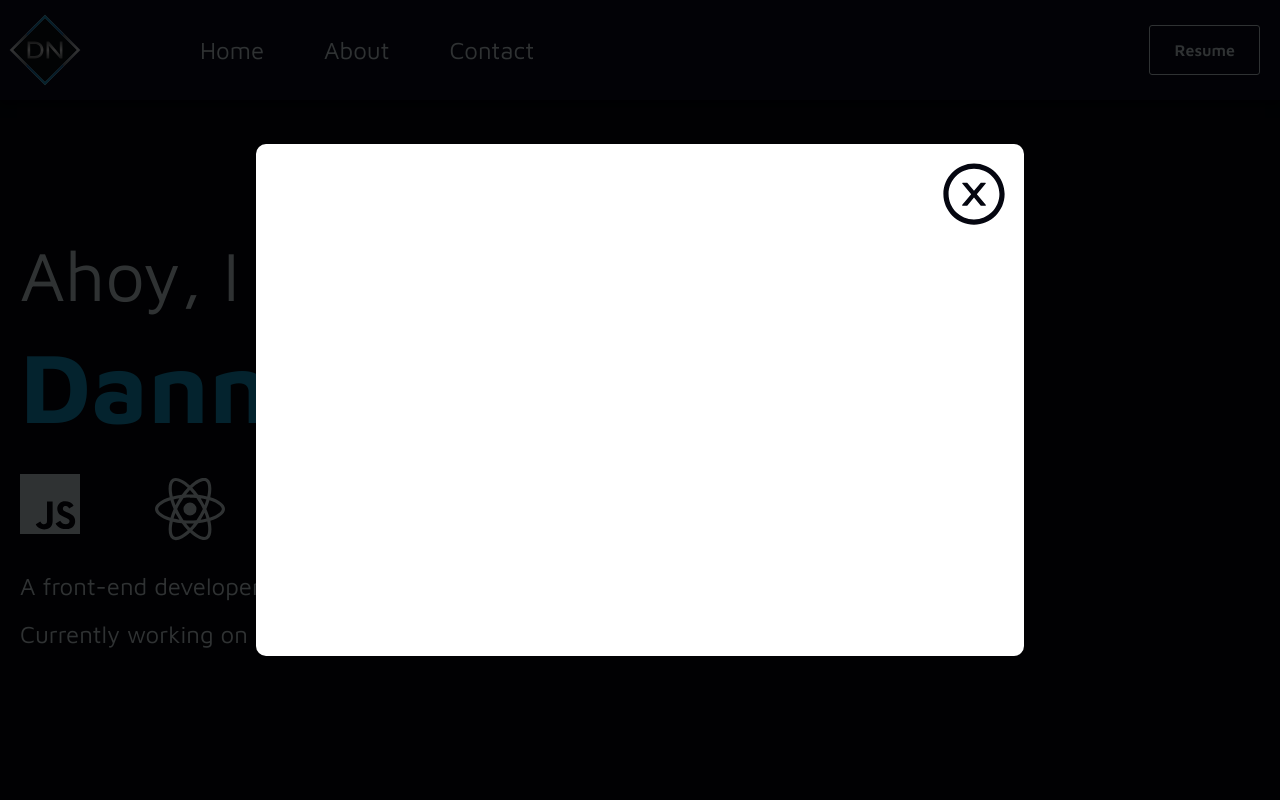
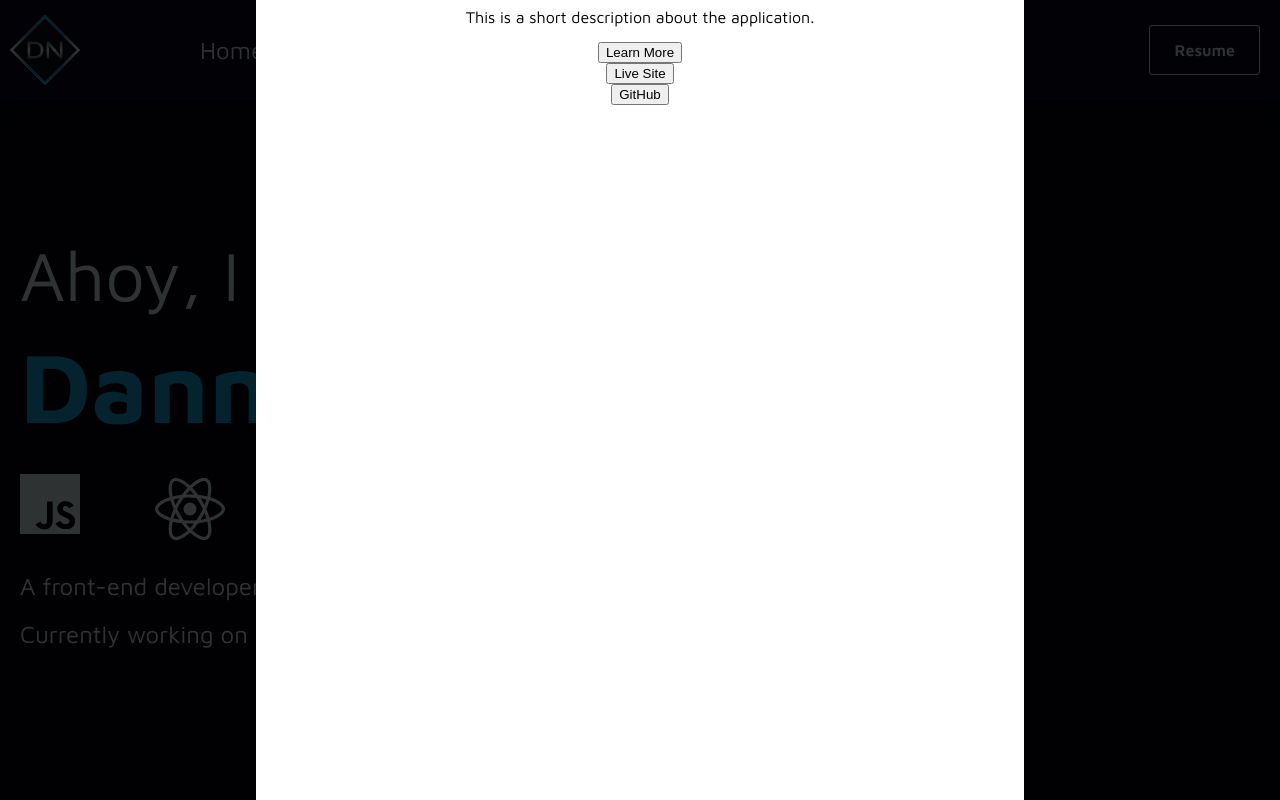
Before and after one commit to dnguyen130/portfolio, a Next.js app: page / in a window 1280 px wide. Shown: the top 800 px of the page. Built offline with nearby package versions, Linux system fonts and the light colour scheme.

Commit message:
add transition to fade, figure out hover click bug

```diff
--- a/components/Dialog/dialog.module.css
+++ b/components/Dialog/dialog.module.css
@@ -1,3 +1,4 @@
 .closeButton {
   cursor: pointer;
+  stroke-width: 1px;
 }
--- a/components/Dialog/index.jsx
+++ b/components/Dialog/index.jsx
@@ -1,16 +1,18 @@
 import styled from "styled-components";
-import { AiOutlineCloseCircle } from "react-icons/ai";
+import { CgClose } from "react-icons/cg";
 import { IconContext } from "react-icons";
+import { motion } from "framer-motion";
 
 import { useTheme, useCardActive } from "@/utils/provider";
 import { SITE_THEME, DEVICES, LINKS } from "../../utils/variables";
 import styles from "./dialog.module.css";
 
-const DialogCont = styled.div`
+const DialogCont = styled(motion.div)`
   width: 60%;
   min-width: 300px;
   max-width: 1200px;
-  aspect-ratio: 3/2;
+  padding: 10px;
+  aspect-ratio: 2/3;
   border-radius: 10px;
   z-index: 101;
   background-color: white;
@@ -19,14 +21,18 @@ const DialogCont = styled.div`
   left: 50%;
   transform: translate(-50%, -50%);
   display: flex;
+  flex-direction: column;
+  align-items: center;
   overflow: hidden;
+  transition: 0.2s;
 `;
 
 const TopRow = styled.div`
   width: 100%;
-  height: 100px;
+  height: 30px;
   display: flex;
   justify-content: flex-end;
+  background-color: rgba(0, 255, 0, 0.5);
 `;
 
 const CloseButton = styled.div`
@@ -37,24 +43,65 @@ const CloseButton = styled.div`
   align-items: center;
 `;
 
+const Title = styled.h2``;
+
+const Tags = styled.h4``;
+
+const Description = styled.p``;
+
+const LinkButtons = styled.button``;
+
+const DialogVariants = {
+  active: {
+    display: "flex",
+    opacity: 1,
+    transition: {
+      duration: 0.2,
+    },
+  },
+  inactive: {
+    opacity: 0,
+    transition: {
+      duration: 0.2,
+    },
+    transitionEnd: {
+      display: "none",
+    },
+  },
+};
+
 export function Dialog() {
   const { theme } = useTheme();
+  const { cardActive, setCardActive } = useCardActive();
 
   return (
-    <DialogCont>
+    <DialogCont
+      // dialogDisplay={cardActive ? "flex" : "none"}
+      // dialogOpacity={cardActive ? "1" : "0"}
+      animate={cardActive ? "active" : "inactive"}
+      variants={DialogVariants}
+    >
       <TopRow>
-        <CloseButton>
+        <CloseButton onClick={() => setCardActive(false)}>
           <IconContext.Provider
             value={{
               color: SITE_THEME[theme].background,
-              size: "70%",
               className: styles.closeButton,
+              size: "100%",
             }}
           >
-            <AiOutlineCloseCircle />
+            <CgClose />
           </IconContext.Provider>
         </CloseButton>
       </TopRow>
+      <Title>Hello</Title>
+      <Tags>Next.js, React, Styled-Components</Tags>
+      <Description>
+        This is a short description about the application.
+      </Description>
+      <LinkButtons>Learn More</LinkButtons>
+      <LinkButtons>Live Site</LinkButtons>
+      <LinkButtons>GitHub</LinkButtons>
     </DialogCont>
   );
 }
--- a/components/ProjectCard/index.jsx
+++ b/components/ProjectCard/index.jsx
@@ -51,14 +51,19 @@ export default function ProjectCard({ ProjectCardLogoSrc = "" }) {
   const CardClick = () => {
     setCardActive(true);
     setIsActive(true);
+    setIsHover(false);
   };
 
-  const CardVariants = {
-    inactive: {
-      opacity: 1,
+  const WrapperVariants = {
+    hover: {
+      WebkitMaskImage: visibleMask,
+      maskImage: visibleMask,
+      transition: { duration: 0.2 },
     },
-    active: {
-      opacity: 0,
+    notHover: {
+      WebkitMaskImage: hiddenMask,
+      maskImage: hiddenMask,
+      transition: { duration: 0.2 },
     },
   };
 
@@ -70,20 +75,13 @@ export default function ProjectCard({ ProjectCardLogoSrc = "" }) {
     <ProjectCardCont
       bgcolor={SITE_THEME[theme].text}
       onClick={CardClick}
-      animate={cardActive && isActive ? { opacity: 0 } : { opacity: 1 }}
       whileTap={{ scale: 0.95 }}
     >
       <ProjectCardWrapper
-        initial={{ scale: 1.0 }}
         whileHover={() => setIsHover(true)}
         onMouseLeave={() => setIsHover(false)}
-        animate={
-          isHover
-            ? { WebkitMaskImage: visibleMask, maskImage: visibleMask }
-            : { WebkitMaskImage: hiddenMask, maskImage: hiddenMask }
-        }
-        variants={CardVariants}
-        transition={{ duration: 0.2 }}
+        animate={isHover ? "hover" : "notHover"}
+        variants={WrapperVariants}
         hovercolor1={SITE_THEME[theme].strong}
         hovercolor2={SITE_THEME[theme].text}
       ></ProjectCardWrapper>
--- a/pages/index.js
+++ b/pages/index.js
@@ -1,5 +1,6 @@
 import Head from "next/head";
 import styled from "styled-components";
+import { motion } from "framer-motion";
 
 import NavBar from "@/components/NavBar";
 import HeroText from "@/components/HeroText";
@@ -29,7 +30,7 @@ const MainContainer = styled.main`
   flex-direction: column;
 `;
 
-const Fade = styled.div`
+const Fade = styled(motion.div)`
   background-color: black;
   opacity: ${(props) => props.fadeOpacity};
   width: 100%;
@@ -41,6 +42,7 @@ const Fade = styled.div`
   right: 0;
   overflow: hidden;
   transition: 0.2s;
+  display: ${(props) => props.fadeDisplay};
 `;
 
 export default function Home() {
@@ -49,7 +51,13 @@ export default function Home() {
   return (
     <PageContainer>
       <Head></Head>
-      <Fade fadeOpacity={cardActive ? 0.8 : 0} />
+      <Fade
+        fadeOpacity={cardActive ? 0.8 : 0}
+        fadeDisplay={cardActive ? "block" : "none"}
+        onClick={() => {
+          setCardActive(false);
+        }}
+      />
       <NavBar />
       <MainContainer>
         <Dialog />
```
